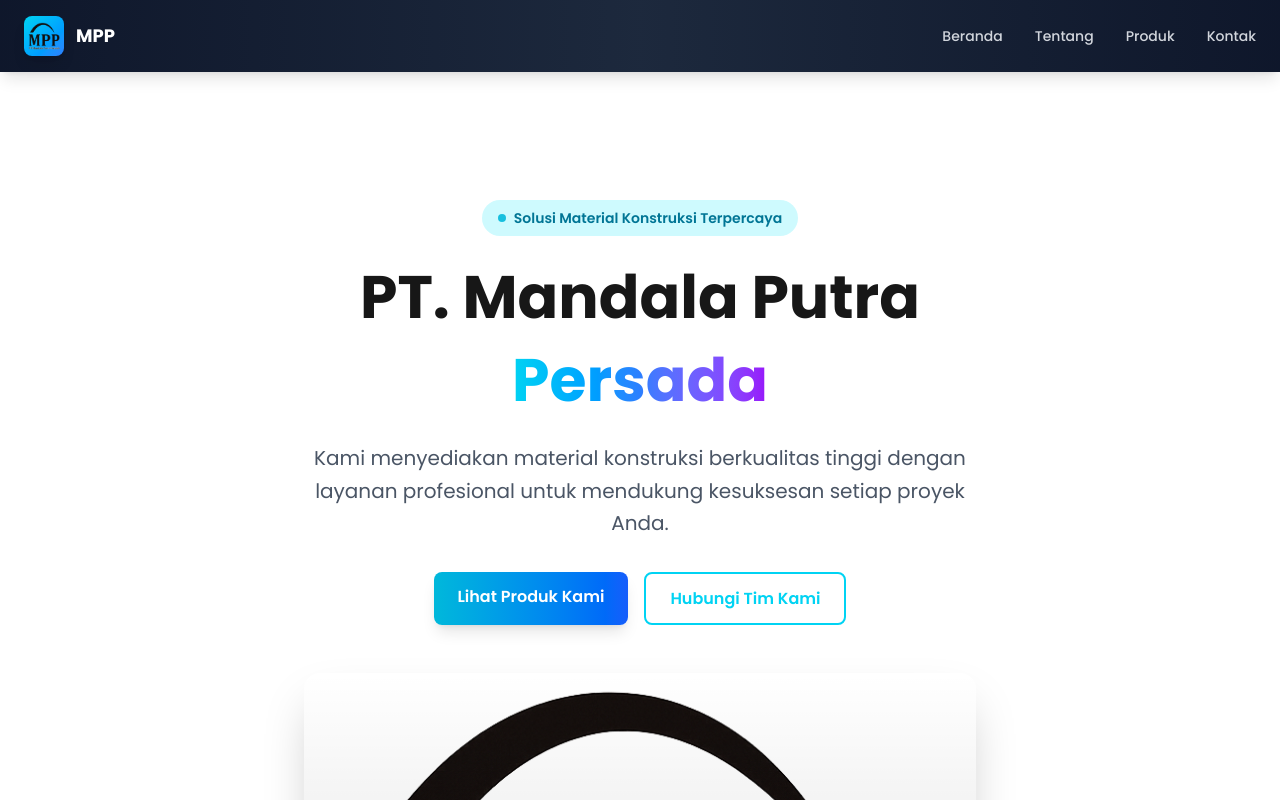
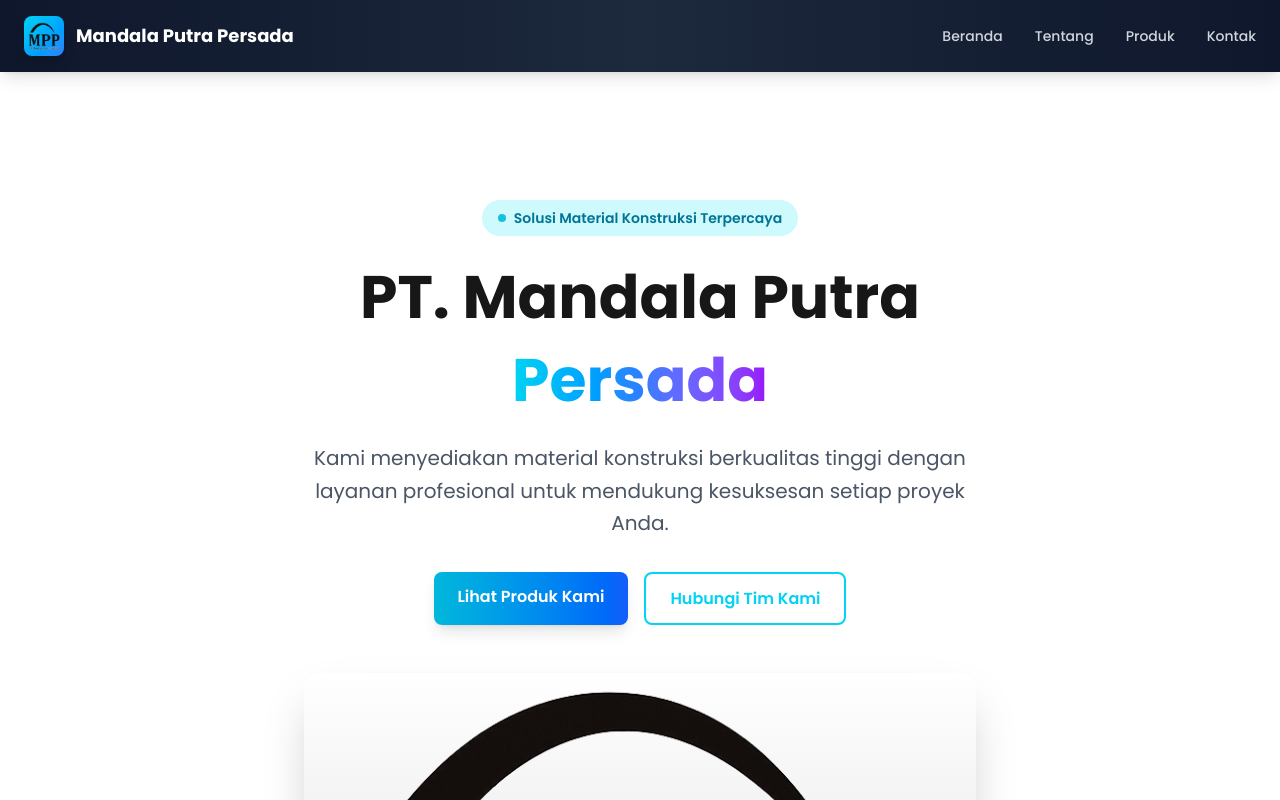
Before and after one commit to zachgumball/MPP, a Next.js app: page / in a window 1280 px wide. Shown: the top 800 px of the page. Built offline with nearby package versions, Linux system fonts and the light colour scheme.

Commit message:
fix text

```diff
--- a/components/Header.tsx
+++ b/components/Header.tsx
@@ -30,7 +30,7 @@ export default function Header() {
               priority
             />
           </div>
-          <span className="text-white font-bold text-lg hidden sm:inline">MPP</span>
+          <span className="text-white font-bold text-lg hidden sm:inline">Mandala Putra Persada</span>
         </Link>
 
         {/* Desktop Menu */}
```
